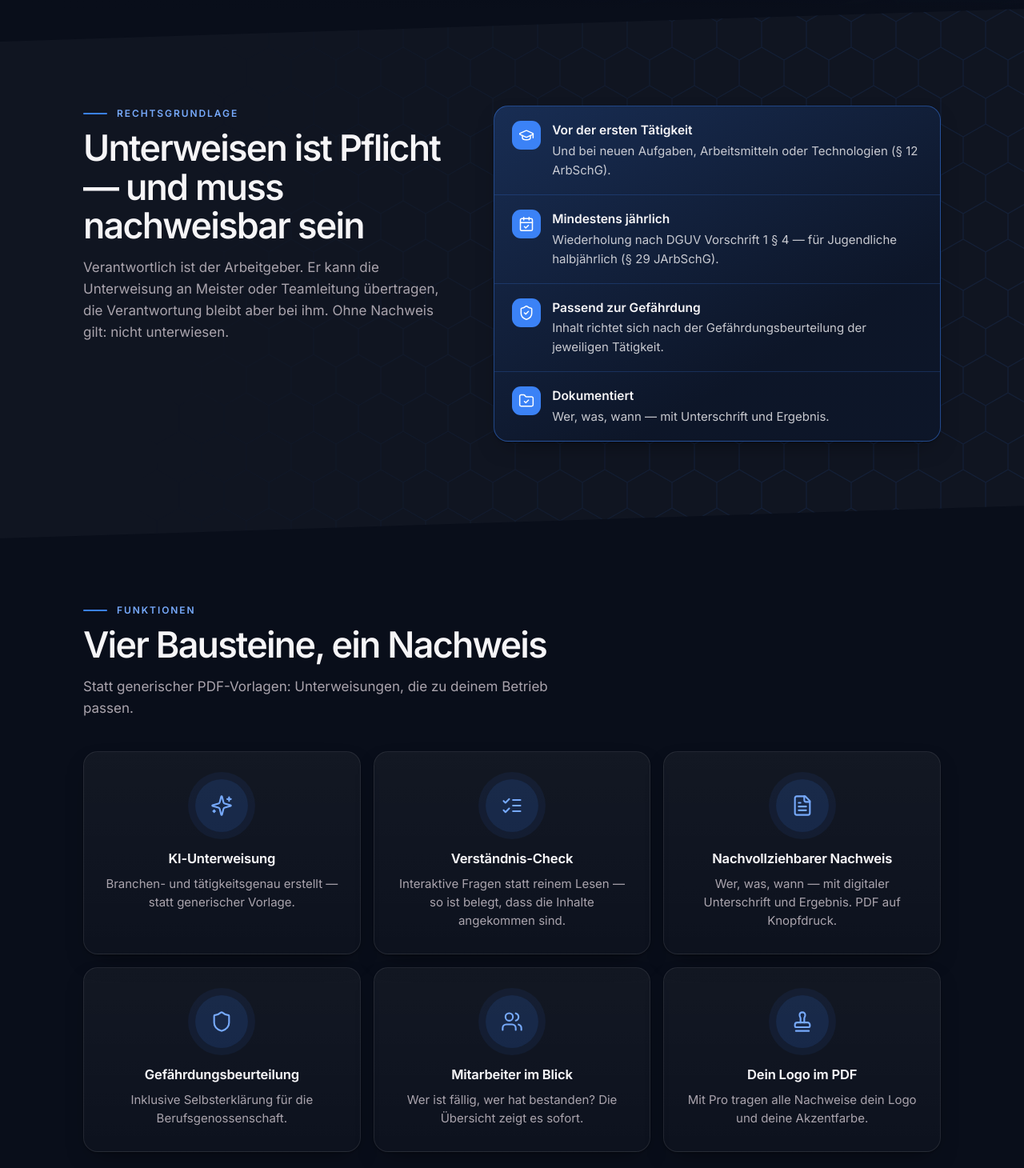
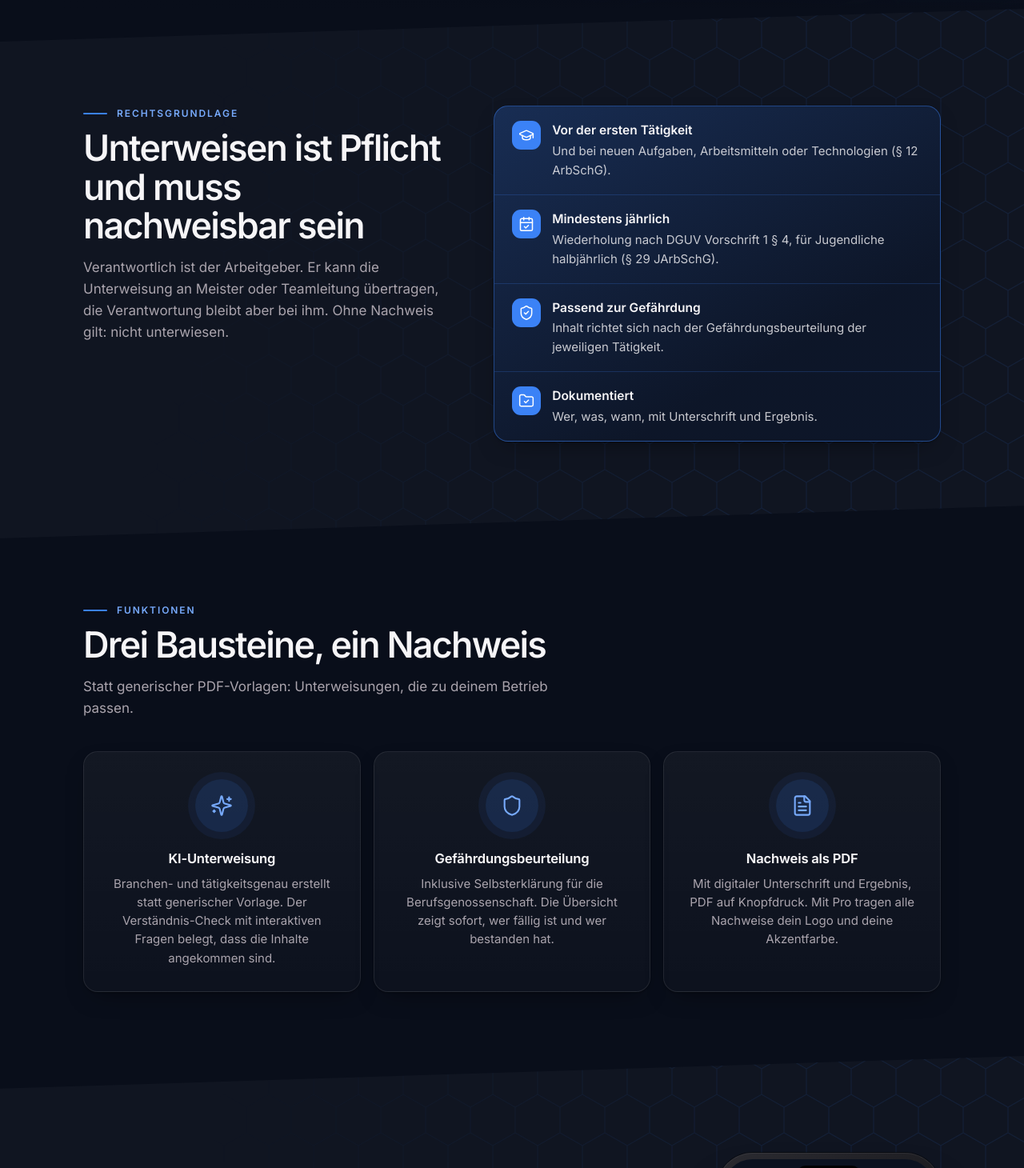
Before and after one commit to CraftlogAPP/schutzheld-web, a plain HTML site: page index.html in a window 1280 px wide. Shown: the part 834-2294 px from the top of the page at 80% size. Drawn offline with Linux system fonts and the light colour scheme.

Commit message:
Landing einfacher: Funktionen zusammengelegt, Fragen gekürzt

```diff
--- a/index.html
+++ b/index.html
@@ -398,7 +398,7 @@
         <div>
           <span class="kicker">Arbeitsschutz · KI-gestützt · DE · AT · CH</span>
           <h1>Arbeitsschutz, der <em>sich selbst erledigt.</em></h1>
-          <p class="sub">SchutzDex erstellt per KI die passende Sicherheitsunterweisung, führt deine Mitarbeiter durch den Verständnis-Check und dokumentiert alles <strong>nachvollziehbar — inklusive Gefährdungsbeurteilung</strong>. Mobil, ohne Berater.</p>
+          <p class="sub">SchutzDex erstellt per KI die passende Sicherheitsunterweisung, führt deine Mitarbeiter durch den Verständnis-Check und dokumentiert alles <strong>nachvollziehbar, inklusive Gefährdungsbeurteilung</strong>. Mobil, ohne Berater.</p>
           <div class="cta">
             <a class="btn" id="store-link" href="https://play.google.com/store/apps/details?id=com.safedex.app" target="_blank" rel="noopener"><svg class="play" viewBox="0 0 24 24" aria-hidden="true"><path d="M6 3.5v17a1 1 0 0 0 1.5.86l14-8.5a1 1 0 0 0 0-1.72l-14-8.5A1 1 0 0 0 6 3.5z"/></svg>Kostenlos bei Google Play</a>
 
@@ -418,14 +418,14 @@
       <div class="wrap duty">
         <div class="rv">
           <p class="eyebrow">Rechtsgrundlage</p>
-          <h2>Unterweisen ist Pflicht — und muss nachweisbar sein</h2>
+          <h2>Unterweisen ist Pflicht und muss nachweisbar sein</h2>
           <p class="lead">Verantwortlich ist der Arbeitgeber. Er kann die Unterweisung an Meister oder Teamleitung übertragen, die Verantwortung bleibt aber bei ihm. Ohne Nachweis gilt: nicht unterwiesen.</p>
         </div>
         <ul class="rules rv">
           <li><span class="ic"><svg class="i" viewBox="0 0 24 24" fill="none" stroke="currentColor" stroke-width="1.8" stroke-linecap="round" stroke-linejoin="round" aria-hidden="true"><path d="M21.42 10.922a1 1 0 0 0-.019-1.838L12.83 5.18a2 2 0 0 0-1.66 0L2.6 9.08a1 1 0 0 0 0 1.832l8.57 3.908a2 2 0 0 0 1.66 0z" /><path d="M22 10v6" /><path d="M6 12.5V16a6 3 0 0 0 12 0v-3.5" /></svg></span><span><b>Vor der ersten Tätigkeit</b>Und bei neuen Aufgaben, Arbeitsmitteln oder Technologien (§ 12 ArbSchG).</span></li>
-          <li><span class="ic"><svg class="i" viewBox="0 0 24 24" fill="none" stroke="currentColor" stroke-width="1.8" stroke-linecap="round" stroke-linejoin="round" aria-hidden="true"><path d="M8 2v4" /><path d="M16 2v4" /><rect width="18" height="18" x="3" y="4" rx="2" /><path d="M3 10h18" /><path d="m9 16 2 2 4-4" /></svg></span><span><b>Mindestens jährlich</b>Wiederholung nach DGUV Vorschrift 1 § 4 — für Jugendliche halbjährlich (§ 29 JArbSchG).</span></li>
+          <li><span class="ic"><svg class="i" viewBox="0 0 24 24" fill="none" stroke="currentColor" stroke-width="1.8" stroke-linecap="round" stroke-linejoin="round" aria-hidden="true"><path d="M8 2v4" /><path d="M16 2v4" /><rect width="18" height="18" x="3" y="4" rx="2" /><path d="M3 10h18" /><path d="m9 16 2 2 4-4" /></svg></span><span><b>Mindestens jährlich</b>Wiederholung nach DGUV Vorschrift 1 §&nbsp;4, für Jugendliche halbjährlich (§&nbsp;29 JArbSchG).</span></li>
           <li><span class="ic"><svg class="i" viewBox="0 0 24 24" fill="none" stroke="currentColor" stroke-width="1.8" stroke-linecap="round" stroke-linejoin="round" aria-hidden="true"><path d="M20 13c0 5-3.5 7.5-7.66 8.95a1 1 0 0 1-.67-.01C7.5 20.5 4 18 4 13V6a1 1 0 0 1 1-1c2 0 4.5-1.2 6.24-2.72a1.17 1.17 0 0 1 1.52 0C14.51 3.81 17 5 19 5a1 1 0 0 1 1 1z" /><path d="m9 12 2 2 4-4" /></svg></span><span><b>Passend zur Gefährdung</b>Inhalt richtet sich nach der Gefährdungsbeurteilung der jeweiligen Tätigkeit.</span></li>
-          <li><span class="ic"><svg class="i" viewBox="0 0 24 24" fill="none" stroke="currentColor" stroke-width="1.8" stroke-linecap="round" stroke-linejoin="round" aria-hidden="true"><path d="M20 20a2 2 0 0 0 2-2V8a2 2 0 0 0-2-2h-7.9a2 2 0 0 1-1.69-.9L9.6 3.9A2 2 0 0 0 7.93 3H4a2 2 0 0 0-2 2v13a2 2 0 0 0 2 2Z" /><path d="m9 13 2 2 4-4" /></svg></span><span><b>Dokumentiert</b>Wer, was, wann — mit Unterschrift und Ergebnis.</span></li>
+          <li><span class="ic"><svg class="i" viewBox="0 0 24 24" fill="none" stroke="currentColor" stroke-width="1.8" stroke-linecap="round" stroke-linejoin="round" aria-hidden="true"><path d="M20 20a2 2 0 0 0 2-2V8a2 2 0 0 0-2-2h-7.9a2 2 0 0 1-1.69-.9L9.6 3.9A2 2 0 0 0 7.93 3H4a2 2 0 0 0-2 2v13a2 2 0 0 0 2 2Z" /><path d="m9 13 2 2 4-4" /></svg></span><span><b>Dokumentiert</b>Wer, was, wann, mit Unterschrift und Ergebnis.</span></li>
         </ul>
       </div>
     </section>
@@ -434,16 +434,13 @@
       <div class="wrap">
         <div class="head rv">
           <p class="eyebrow">Funktionen</p>
-          <h2>Vier Bausteine, ein Nachweis</h2>
+          <h2>Drei Bausteine, ein Nachweis</h2>
           <p class="lead">Statt generischer PDF-Vorlagen: Unterweisungen, die zu deinem Betrieb passen.</p>
         </div>
         <div class="features">
-          <article class="feature rv"><span class="ic"><svg class="i" viewBox="0 0 24 24" fill="none" stroke="currentColor" stroke-width="1.8" stroke-linecap="round" stroke-linejoin="round" aria-hidden="true"><path d="M9.937 15.5A2 2 0 0 0 8.5 14.063l-6.135-1.582a.5.5 0 0 1 0-.962L8.5 9.936A2 2 0 0 0 9.937 8.5l1.582-6.135a.5.5 0 0 1 .963 0L14.063 8.5A2 2 0 0 0 15.5 9.937l6.135 1.581a.5.5 0 0 1 0 .964L15.5 14.063a2 2 0 0 0-1.437 1.437l-1.582 6.135a.5.5 0 0 1-.963 0z" /><path d="M20 3v4" /><path d="M22 5h-4" /><path d="M4 17v2" /><path d="M5 18H3" /></svg></span><h3>KI-Unterweisung</h3><p>Branchen- und tätigkeitsgenau erstellt — statt generischer Vorlage.</p></article>
-          <article class="feature rv"><span class="ic"><svg class="i" viewBox="0 0 24 24" fill="none" stroke="currentColor" stroke-width="1.8" stroke-linecap="round" stroke-linejoin="round" aria-hidden="true"><path d="m3 17 2 2 4-4" /><path d="m3 7 2 2 4-4" /><path d="M13 6h8" /><path d="M13 12h8" /><path d="M13 18h8" /></svg></span><h3>Verständnis-Check</h3><p>Interaktive Fragen statt reinem Lesen — so ist belegt, dass die Inhalte angekommen sind.</p></article>
-          <article class="feature rv"><span class="ic"><svg class="i" viewBox="0 0 24 24" fill="none" stroke="currentColor" stroke-width="1.8" stroke-linecap="round" stroke-linejoin="round" aria-hidden="true"><path d="M15 2H6a2 2 0 0 0-2 2v16a2 2 0 0 0 2 2h12a2 2 0 0 0 2-2V7Z" /><path d="M14 2v4a2 2 0 0 0 2 2h4" /><path d="M10 9H8" /><path d="M16 13H8" /><path d="M16 17H8" /></svg></span><h3>Nachvollziehbarer Nachweis</h3><p>Wer, was, wann — mit digitaler Unterschrift und Ergebnis. PDF auf Knopfdruck.</p></article>
-          <article class="feature rv"><span class="ic"><svg class="i" viewBox="0 0 24 24" fill="none" stroke="currentColor" stroke-width="1.8" stroke-linecap="round" stroke-linejoin="round" aria-hidden="true"><path d="M20 13c0 5-3.5 7.5-7.66 8.95a1 1 0 0 1-.67-.01C7.5 20.5 4 18 4 13V6a1 1 0 0 1 1-1c2 0 4.5-1.2 6.24-2.72a1.17 1.17 0 0 1 1.52 0C14.51 3.81 17 5 19 5a1 1 0 0 1 1 1z" /></svg></span><h3>Gefährdungsbeurteilung</h3><p>Inklusive Selbsterklärung für die Berufsgenossenschaft.</p></article>
-          <article class="feature rv"><span class="ic"><svg class="i" viewBox="0 0 24 24" fill="none" stroke="currentColor" stroke-width="1.8" stroke-linecap="round" stroke-linejoin="round" aria-hidden="true"><path d="M16 21v-2a4 4 0 0 0-4-4H6a4 4 0 0 0-4 4v2" /><circle cx="9" cy="7" r="4" /><path d="M22 21v-2a4 4 0 0 0-3-3.87" /><path d="M16 3.13a4 4 0 0 1 0 7.75" /></svg></span><h3>Mitarbeiter im Blick</h3><p>Wer ist fällig, wer hat bestanden? Die Übersicht zeigt es sofort.</p></article>
-          <article class="feature rv"><span class="ic"><svg class="i" viewBox="0 0 24 24" fill="none" stroke="currentColor" stroke-width="1.8" stroke-linecap="round" stroke-linejoin="round" aria-hidden="true"><path d="M5 22h14" /><path d="M19.27 13.73A2.5 2.5 0 0 0 17.5 13h-11A2.5 2.5 0 0 0 4 15.5V17a1 1 0 0 0 1 1h14a1 1 0 0 0 1-1v-1.5c0-.66-.26-1.3-.73-1.77Z" /><path d="M14 13V8.5C14 7 15 7 15 5a3 3 0 0 0-3-3c-1.66 0-3 1-3 3s1 2 1 3.5V13" /></svg></span><h3>Dein Logo im PDF</h3><p>Mit Pro tragen alle Nachweise dein Logo und deine Akzentfarbe.</p></article>
+          <article class="feature rv"><span class="ic"><svg class="i" viewBox="0 0 24 24" fill="none" stroke="currentColor" stroke-width="1.8" stroke-linecap="round" stroke-linejoin="round" aria-hidden="true"><path d="M9.937 15.5A2 2 0 0 0 8.5 14.063l-6.135-1.582a.5.5 0 0 1 0-.962L8.5 9.936A2 2 0 0 0 9.937 8.5l1.582-6.135a.5.5 0 0 1 .963 0L14.063 8.5A2 2 0 0 0 15.5 9.937l6.135 1.581a.5.5 0 0 1 0 .964L15.5 14.063a2 2 0 0 0-1.437 1.437l-1.582 6.135a.5.5 0 0 1-.963 0z" /><path d="M20 3v4" /><path d="M22 5h-4" /><path d="M4 17v2" /><path d="M5 18H3" /></svg></span><h3>KI-Unterweisung</h3><p>Branchen- und tätigkeitsgenau erstellt statt generischer Vorlage. Der Verständnis-Check mit interaktiven Fragen belegt, dass die Inhalte angekommen sind.</p></article>
+          <article class="feature rv"><span class="ic"><svg class="i" viewBox="0 0 24 24" fill="none" stroke="currentColor" stroke-width="1.8" stroke-linecap="round" stroke-linejoin="round" aria-hidden="true"><path d="M20 13c0 5-3.5 7.5-7.66 8.95a1 1 0 0 1-.67-.01C7.5 20.5 4 18 4 13V6a1 1 0 0 1 1-1c2 0 4.5-1.2 6.24-2.72a1.17 1.17 0 0 1 1.52 0C14.51 3.81 17 5 19 5a1 1 0 0 1 1 1z" /></svg></span><h3>Gefährdungsbeurteilung</h3><p>Inklusive Selbsterklärung für die Berufsgenossenschaft. Die Übersicht zeigt sofort, wer fällig ist und wer bestanden hat.</p></article>
+          <article class="feature rv"><span class="ic"><svg class="i" viewBox="0 0 24 24" fill="none" stroke="currentColor" stroke-width="1.8" stroke-linecap="round" stroke-linejoin="round" aria-hidden="true"><path d="M15 2H6a2 2 0 0 0-2 2v16a2 2 0 0 0 2 2h12a2 2 0 0 0 2-2V7Z" /><path d="M14 2v4a2 2 0 0 0 2 2h4" /><path d="M10 9H8" /><path d="M16 13H8" /><path d="M16 17H8" /></svg></span><h3>Nachweis als PDF</h3><p>Mit digitaler Unterschrift und Ergebnis, PDF auf Knopfdruck. Mit Pro tragen alle Nachweise dein Logo und deine Akzentfarbe.</p></article>
         </div>
       </div>
     </section>
@@ -454,7 +451,7 @@
           <p class="eyebrow">So funktioniert's</p>
           <h2>Vom Thema zum Nachweis in Minuten</h2>
           <ol class="steps">
-            <li><b>Thema wählen</b><p>Branche und Tätigkeit angeben — SchutzDex erstellt die passende Unterweisung.</p></li>
+            <li><b>Thema wählen</b><p>Branche und Tätigkeit angeben, SchutzDex erstellt die passende Unterweisung.</p></li>
             <li><b>Mitarbeiter unterweisen</b><p>Inhalte lesen, Verständnis-Check beantworten, digital unterschreiben.</p></li>
             <li><b>Nachweis ablegen</b><p>PDF für Berufsgenossenschaft, Prüfung oder eigene Unterlagen.</p></li>
           </ol>
```
